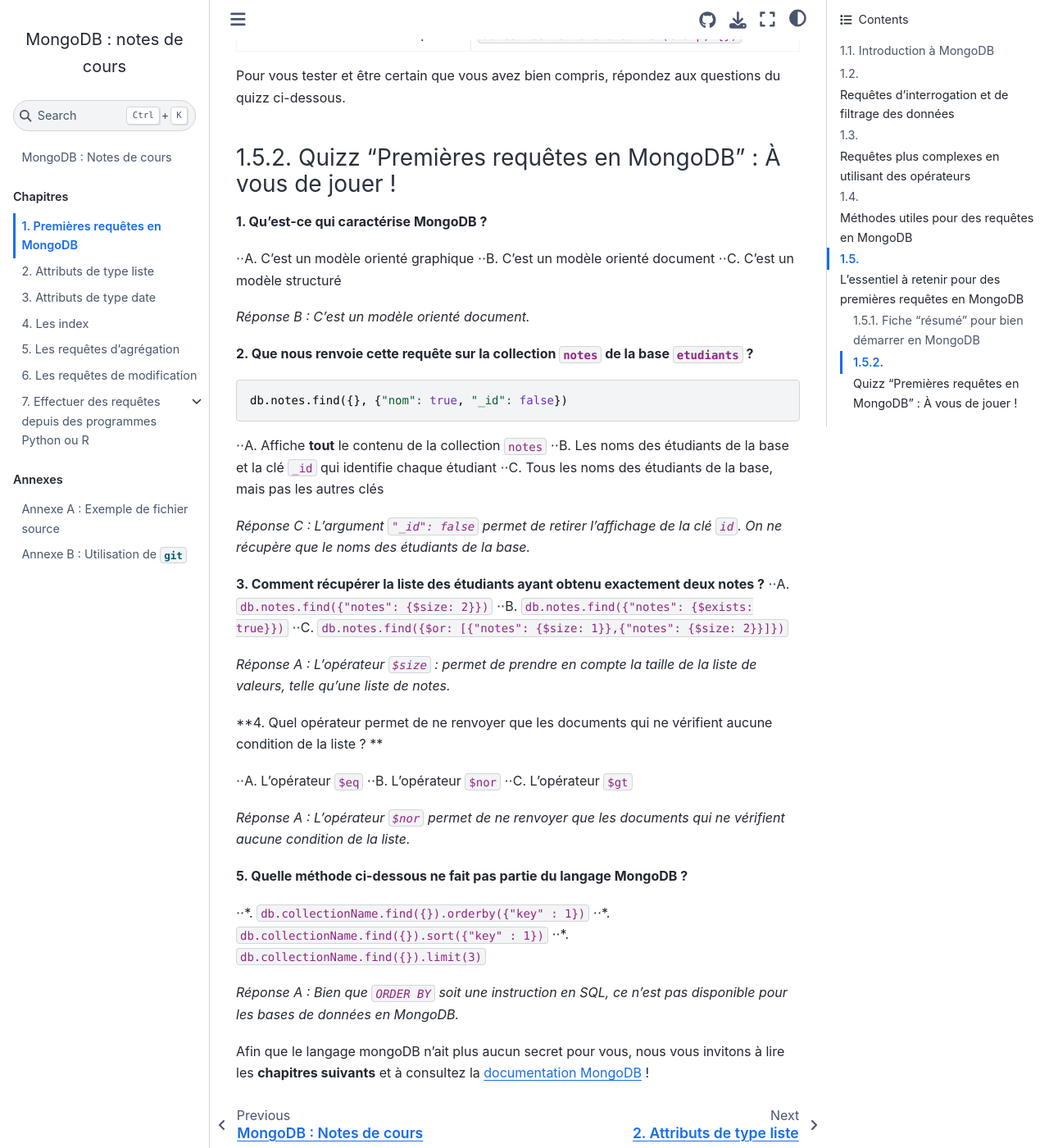
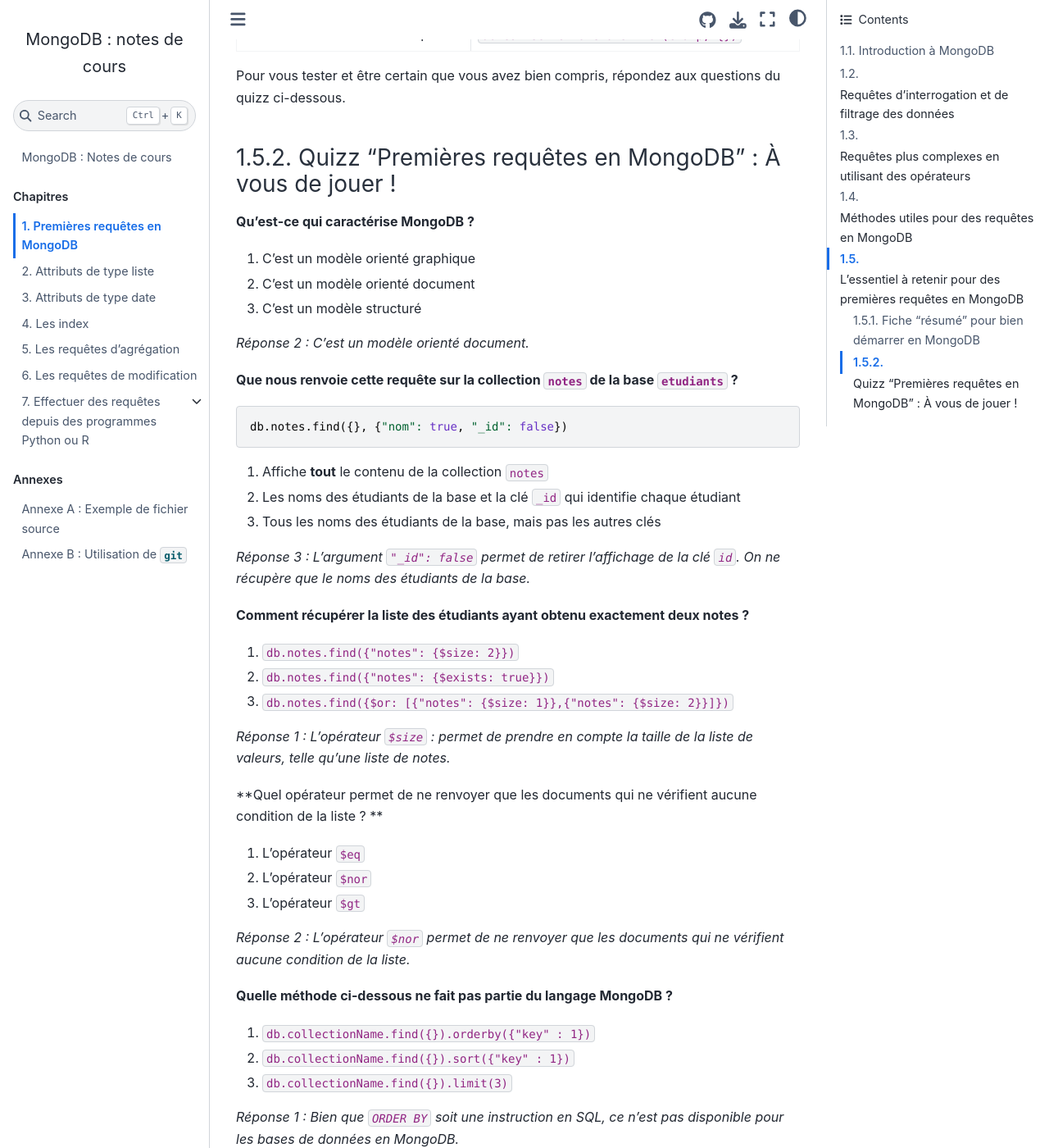
Before and after one commit to rtavenar/mongo_book, a Jupyter Book: the page built from content/01_find.md, in a window 1280 px wide and 1400 px high, scrolled down 11328 px. Shown: the whole window at 82% size. Built offline with Jupyter Book 1.0.4 settings and Sphinx 7.4.7 and the Sphinx Book theme 1.1.4, drawn with Linux system fonts in a browser that asks for light colours.

Commit message:
Update 01_find.md

````diff
--- a/content/01_find.md
+++ b/content/01_find.md
@@ -488,48 +488,49 @@
 
 ### <a id="quizz"></a> Quizz "Premières requêtes en MongoDB" : À vous de jouer !
 
-**1. Qu'est-ce qui caractérise MongoDB ?**
+**Qu'est-ce qui caractérise MongoDB ?**
 
-⋅⋅A. C'est un modèle orienté graphique
-⋅⋅B. C'est un modèle orienté document
-⋅⋅C. C'est un modèle structuré
+1. C'est un modèle orienté graphique
+2. C'est un modèle orienté document
+3. C'est un modèle structuré
 
-*Réponse B : C'est un modèle orienté document.*
+*Réponse 2 : C'est un modèle orienté document.*
 
-**2. Que nous renvoie cette requête sur la collection `notes` de la base `etudiants` ?**
+**Que nous renvoie cette requête sur la collection `notes` de la base `etudiants` ?**
 
 ```javascript
 db.notes.find({}, {"nom": true, "_id": false})
 ```
 
-⋅⋅A. Affiche **tout** le contenu de la collection `notes`
-⋅⋅B. Les noms des étudiants de la base et la clé `_id` qui identifie chaque étudiant
-⋅⋅C. Tous les noms des étudiants de la base, mais pas les autres clés
+1. Affiche **tout** le contenu de la collection `notes`
+2. Les noms des étudiants de la base et la clé `_id` qui identifie chaque étudiant
+3. Tous les noms des étudiants de la base, mais pas les autres clés
 
-*Réponse C : L'argument `"_id": false` permet de retirer l'affichage de la clé `id`. On ne récupère que le noms des étudiants de la base.*
+*Réponse 3 : L'argument `"_id": false` permet de retirer l'affichage de la clé `id`. On ne récupère que le noms des étudiants de la base.*
 
-**3. Comment récupérer la liste des étudiants ayant obtenu exactement deux notes ?**
-⋅⋅A. `db.notes.find({"notes": {$size: 2}})`
-⋅⋅B. `db.notes.find({"notes": {$exists: true}})`
-⋅⋅C. `db.notes.find({$or: [{"notes": {$size: 1}},{"notes": {$size: 2}}]})`
+**Comment récupérer la liste des étudiants ayant obtenu exactement deux notes ?**
 
-*Réponse A : L'opérateur `$size` : permet de prendre en compte la taille de la liste de valeurs, telle qu'une liste de notes.*
+1. `db.notes.find({"notes": {$size: 2}})`
+2. `db.notes.find({"notes": {$exists: true}})`
+3. `db.notes.find({$or: [{"notes": {$size: 1}},{"notes": {$size: 2}}]})`
 
-**4. Quel opérateur permet de ne renvoyer que les documents qui ne vérifient aucune condition de la liste ? **
+*Réponse 1 : L'opérateur `$size` : permet de prendre en compte la taille de la liste de valeurs, telle qu'une liste de notes.*
 
-⋅⋅A. L'opérateur `$eq`
-⋅⋅B. L'opérateur `$nor`
-⋅⋅C. L'opérateur `$gt`
+**Quel opérateur permet de ne renvoyer que les documents qui ne vérifient aucune condition de la liste ? **
 
-*Réponse A : L'opérateur `$nor` permet de ne renvoyer que les documents qui ne vérifient aucune condition de la liste.*
+1. L'opérateur `$eq`
+2. L'opérateur `$nor`
+3. L'opérateur `$gt`
 
-**5. Quelle méthode ci-dessous ne fait pas partie du langage MongoDB ?**
+*Réponse 2 : L'opérateur `$nor` permet de ne renvoyer que les documents qui ne vérifient aucune condition de la liste.*
 
-⋅⋅*. `db.collectionName.find({}).orderby({"key" : 1})`
-⋅⋅*. `db.collectionName.find({}).sort({"key" : 1})`
-⋅⋅*. `db.collectionName.find({}).limit(3)`
+**Quelle méthode ci-dessous ne fait pas partie du langage MongoDB ?**
 
-*Réponse A : Bien que `ORDER BY` soit une instruction en SQL, ce n'est pas disponible pour les bases de données en MongoDB.*
+1. `db.collectionName.find({}).orderby({"key" : 1})`
+2. `db.collectionName.find({}).sort({"key" : 1})`
+3. `db.collectionName.find({}).limit(3)`
+
+*Réponse 1 : Bien que `ORDER BY` soit une instruction en SQL, ce n'est pas disponible pour les bases de données en MongoDB.*
 
 
 Afin que le langage mongoDB n'ait plus aucun secret pour vous, nous vous invitons à lire les **chapitres suivants** et à consultez la [documentation MongoDB](https://docs.mongodb.com) !
````
